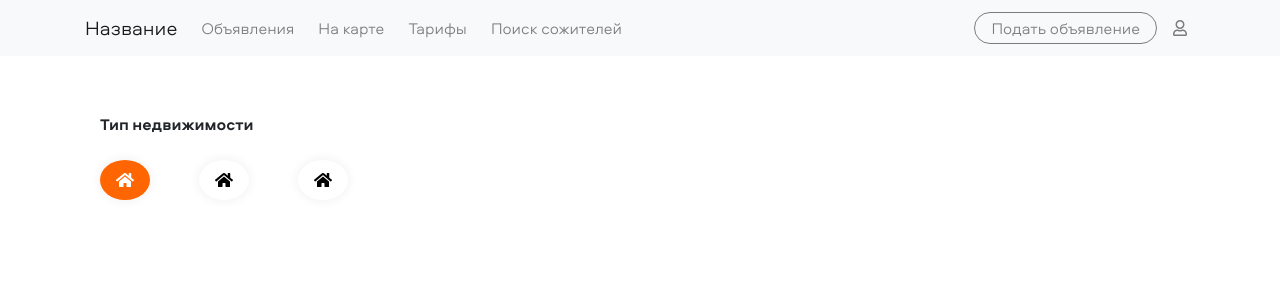
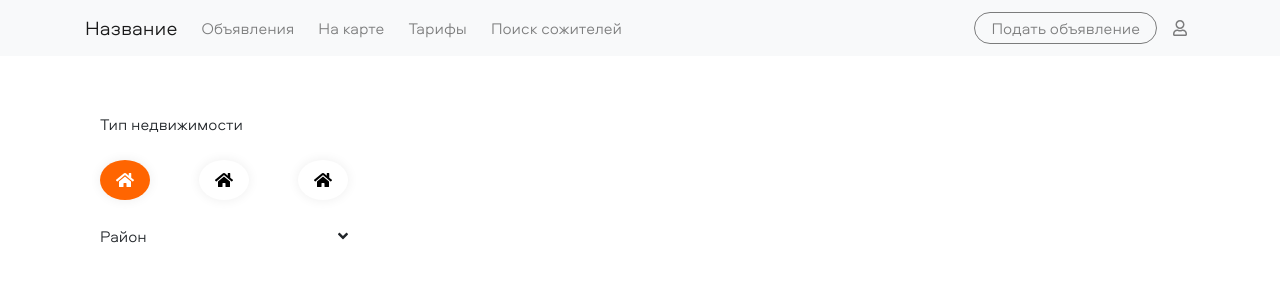
Before and after one commit to honeyshi/RealEstateAgency, a React (Create React App) app: page /flats in a window 1280 px wide. Shown: the top 306 px of the page. Built offline with nearby package versions, Linux system fonts and the light colour scheme.

Commit message:
Add districts filter

```diff
--- a/src/app/app.tsx
+++ b/src/app/app.tsx
@@ -8,6 +8,7 @@ import { CreateAdvertismentPage } from './navbarPages/createAdvertismentPage';
 import { AdvertismentListPage } from './navbarPages/advertismentsListPage';
 
 import './pagesStyle.scss';
+import './tooltip.scss';
 
 export const App: React.FC = () => {
   return (
--- /dev/null
+++ b/src/app/navbarPages/advertismentsListPage/filters/chexboxFilter.tsx
@@ -0,0 +1,26 @@
+import classNames from 'classnames';
+import React, { useState } from 'react';
+import { Block, Flexbox, Icon, TextField } from 'shared/base';
+
+export const CheckboxFilter: React.FC<{ filterName: string }> = ({ filterName, children }) => {
+  const [opened, setOpened] = useState(false);
+  return (
+    <Block mt="4" mb="4">
+      <Flexbox
+        alignItems="center"
+        justifyContent="between"
+        pb="2"
+        onClick={() => setOpened(!opened)}
+        className="filter-header">
+        <TextField tag="span" pr="4">
+          {filterName}
+        </TextField>
+        <Icon name="angle-down" className={classNames({ 'd-none': opened })} />
+        <Icon name="angle-up" className={classNames({ 'd-none': !opened })} />
+      </Flexbox>
+      <div className={classNames('filter-checkboxes', { 'd-none': !opened }, { 'd-flex flex-column': opened })}>
+        {children}
+      </div>
+    </Block>
+  );
+};
--- a/src/app/navbarPages/advertismentsListPage/filters/data.ts
+++ b/src/app/navbarPages/advertismentsListPage/filters/data.ts
@@ -3,3 +3,15 @@ export const propertyTypes = [
   { iconName: 'home', id: 'room-type', text: 'Комната' },
   { iconName: 'home', id: 'house-type', text: 'Дом' },
 ];
+
+export const districts = [
+  { id: 'avtozavodskiy', name: 'Автозаводский' },
+  { id: 'leninskiy', name: 'Ленинский' },
+  { id: 'sormovskiy', name: 'Сормовский' },
+  { id: 'kanavinskiy', name: 'Канавинский' },
+  { id: 'moskovskiy', name: 'Московский' },
+  { id: 'nizhegorodskiy', name: 'Нижегородский' },
+  { id: 'priokskiy', name: 'Приокский' },
+  { id: 'sovetskiy', name: 'Советский' },
+  { id: 'novinki', name: 'поселок Новинки' },
+];
--- /dev/null
+++ b/src/app/navbarPages/advertismentsListPage/filters/filters.scss
@@ -0,0 +1,7 @@
+.filter-header {
+  cursor: pointer;
+}
+
+.filter-checkboxes {
+  margin-left: 0.5rem;
+}
--- a/src/app/navbarPages/advertismentsListPage/filters/filtersContainer.tsx
+++ b/src/app/navbarPages/advertismentsListPage/filters/filtersContainer.tsx
@@ -2,13 +2,14 @@ import React, { useMemo } from 'react';
 import ReactTooltip from 'react-tooltip';
 import { useDispatch, useSelector } from 'react-redux';
 
-import { CheckboxOption, Column, Flexbox, Icon, TextField } from 'shared/base';
+import { CheckBox, CheckboxOption, Column, Flexbox, Icon, TextField } from 'shared/base';
 import { ImportedIcon } from 'shared/base/icon';
-import { propertyTypes } from './data';
-import { setPropertyTypeFilter } from 'data/actions';
+import { districts, propertyTypes } from './data';
+import { setDistrictFilter, setPropertyTypeFilter } from 'data/actions';
 import { StoreType } from 'core/store';
+import { CheckboxFilter } from './chexboxFilter';
 
-import 'app/tooltip.scss';
+import './filters.scss';
 
 export const FiltersContainer: React.FC = () => {
   const dispatch = useDispatch();
@@ -32,12 +33,36 @@ export const FiltersContainer: React.FC = () => {
     return propertyTypeItems;
   }, [dispatch, advertismentFilter.propertyType]);
 
+  const districtItemComponents = useMemo(() => {
+    const districtItems = districts.map((district) => {
+      return (
+        <CheckBox
+          name={district.id}
+          value={advertismentFilter.districts.includes(district.id)}
+          onChange={(value) =>
+            value
+              ? dispatch(setDistrictFilter(advertismentFilter.districts.concat(district.id)))
+              : dispatch(
+                  setDistrictFilter(
+                    advertismentFilter.districts.filter((selectedDistrict) => {
+                      return selectedDistrict !== district.id;
+                    })
+                  )
+                )
+          }
+          key={district.id}>
+          {district.name}
+        </CheckBox>
+      );
+    });
+    return districtItems;
+  }, [dispatch, advertismentFilter.districts]);
+
   return (
     <Column size={3}>
-      <TextField bold mb="4">
-        Тип недвижимости
-      </TextField>
+      <TextField mb="4">Тип недвижимости</TextField>
       <Flexbox justifyContent="between">{propertyTypeItemComponents}</Flexbox>
+      <CheckboxFilter filterName="Район">{districtItemComponents}</CheckboxFilter>
     </Column>
   );
 };
--- a/src/data/actionTypes.ts
+++ b/src/data/actionTypes.ts
@@ -46,4 +46,5 @@ export enum NewAdvertismentActionTypes {
 
 export enum AdvertismentFilterActionTypes {
   SET_PROPERTY_TYPE = 'SET_PROPERTY_TYPE',
+  SET_DISTRICT = 'SET_DISTRICT',
 }
--- a/src/data/actions/advertismentFilterActions.ts
+++ b/src/data/actions/advertismentFilterActions.ts
@@ -2,3 +2,4 @@ import { createAction } from '@reduxjs/toolkit';
 import { AdvertismentFilterActionTypes } from 'data/actionTypes';
 
 export const setPropertyTypeFilter = createAction<string>(AdvertismentFilterActionTypes.SET_PROPERTY_TYPE);
+export const setDistrictFilter = createAction<string[]>(AdvertismentFilterActionTypes.SET_DISTRICT);
--- a/src/data/actions/index.ts
+++ b/src/data/actions/index.ts
@@ -1,4 +1,4 @@
-export { setPropertyTypeFilter } from './advertismentFilterActions';
+export { setPropertyTypeFilter, setDistrictFilter } from './advertismentFilterActions';
 
 export { cleanPropertyDetails, cleanNewAdvertisment } from './cleanActions';
 
--- a/src/data/reducers/advertismentFilterReducer.ts
+++ b/src/data/reducers/advertismentFilterReducer.ts
@@ -1,12 +1,14 @@
 import { createReducer } from '@reduxjs/toolkit';
-import { setPropertyTypeFilter } from 'data/actions';
+import { setDistrictFilter, setPropertyTypeFilter } from 'data/actions';
 
 interface IAdvertismentFilterInitialState {
   propertyType: string;
+  districts: string[];
 }
 
 const advertismentFilterInitialState: IAdvertismentFilterInitialState = {
   propertyType: 'flat-type',
+  districts: [],
 };
 
 export const advertismentFilterReducer = createReducer(advertismentFilterInitialState, {
@@ -16,4 +18,10 @@ export const advertismentFilterReducer = createReducer(advertismentFilterInitial
       propertyType: action.payload,
     };
   },
+  [setDistrictFilter.type]: (state, action) => {
+    return {
+      ...state,
+      districts: action.payload,
+    };
+  },
 });
```
